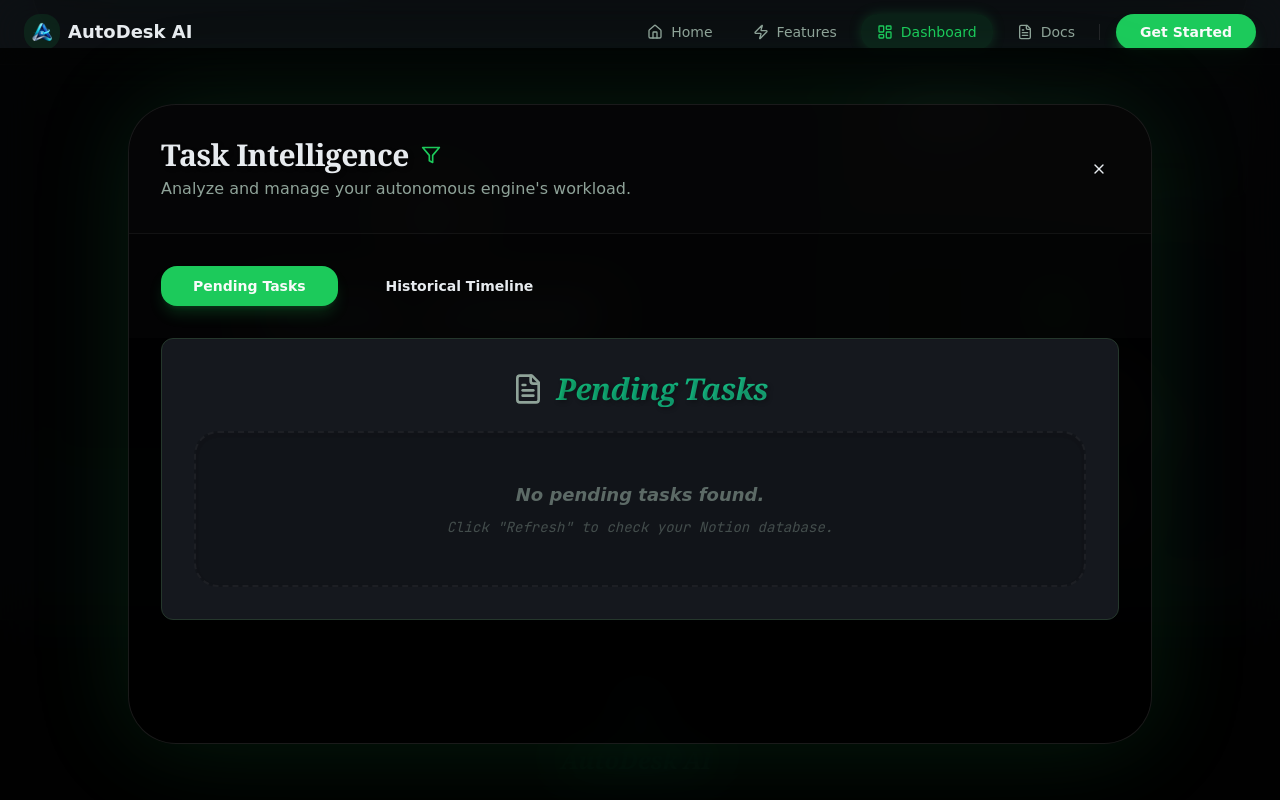
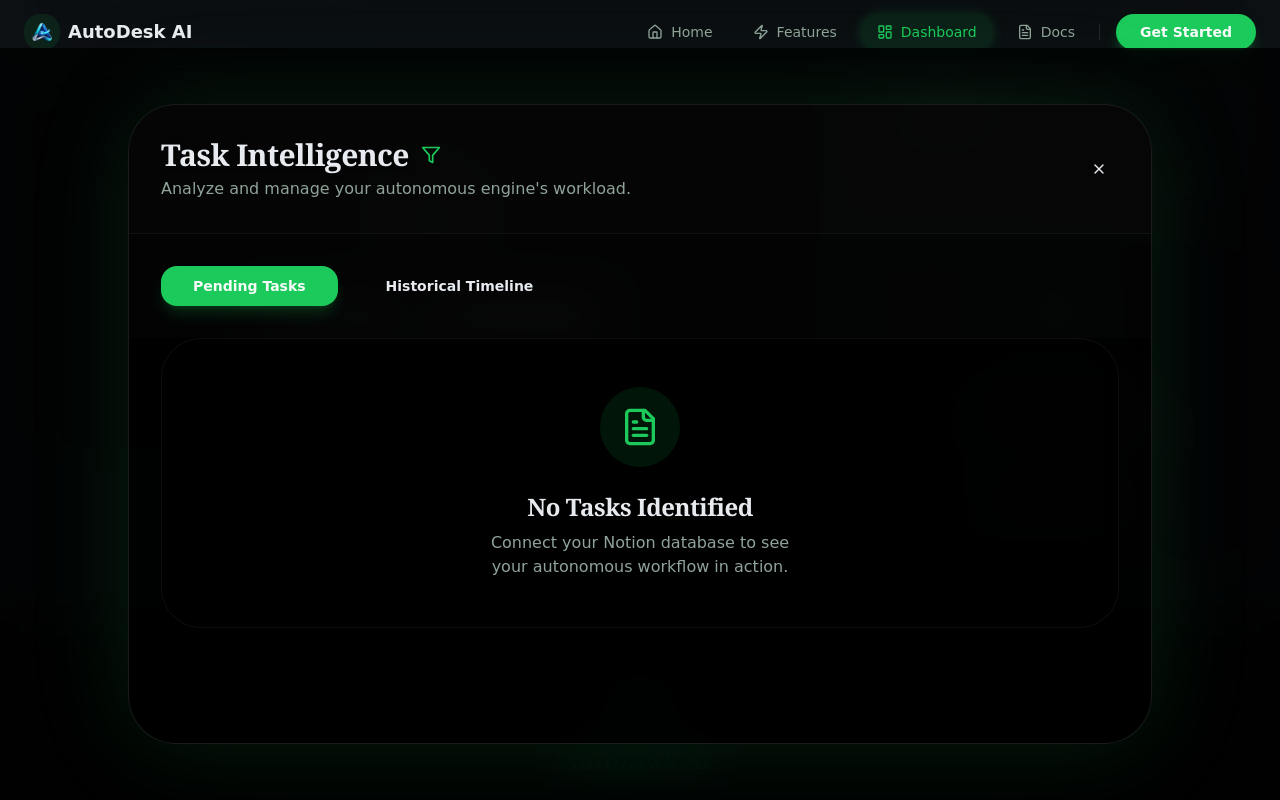
Before and after one commit to KGFCH2/AutoDesk-AI, a React (Vite) app: page /dashboard in a window 1280 px wide. Both pictures are taken after a click on the element 1056 px from the left and 926 px from the top of the page. Shown: the part 526-1326 px from the top of the page. Built offline with nearby package versions, Linux system fonts and the light colour scheme; the HTML template or start-up script is replaced by a standard one.

Commit message:
Add src/components/task-list.tsx update

```diff
--- a/src/components/task-list.tsx
+++ b/src/components/task-list.tsx
@@ -1,77 +1,88 @@
-import { CheckCircle, Clock, AlertCircle, FileText } from "lucide-react";
+import { CheckCircle, Clock, AlertCircle, FileText, Calendar } from "lucide-react";
 import { motion } from "framer-motion";
+import { cn } from "@/lib/utils";
 
 interface NotionTask {
   id: string;
   title: string;
   status: string;
+  lastEditedTime: string;
 }
 
 interface TaskListProps {
   tasks: NotionTask[];
+  title?: string;
 }
 
-export function TaskList({ tasks }: TaskListProps) {
+export function TaskList({ tasks, title = "Task Overview" }: TaskListProps) {
   if (tasks.length === 0) {
     return (
       <motion.div
-        initial={{ opacity: 0, y: 20 }}
-        animate={{ opacity: 1, y: 0 }}
-        className="rounded-xl border border-border bg-card p-6 scroll-reveal md:p-8"
+        initial={{ opacity: 0, scale: 0.95 }}
+        animate={{ opacity: 1, scale: 1 }}
+        className="rounded-[2.5rem] border border-white/5 bg-black/40 p-12 backdrop-blur-xl"
       >
-        <h2 className="text-2xl font-bold mb-6 flex items-center justify-center gap-3 text-math-gradient md:text-3xl">
-          <FileText className="h-8 w-8 text-muted-foreground" />
-          Pending Tasks
-        </h2>
-        <div className="flex flex-col items-center py-12 px-6 rounded-3xl bg-background/50 border-2 border-dashed border-white/5 shadow-inner">
-          <p className="text-muted-foreground text-lg text-center font-bold italic opacity-60">
-            No pending tasks found.
-          </p>
-          <p className="text-muted-foreground/40 text-sm text-center mt-2 italic font-mono">
-            Click "Refresh" to check your Notion database.
-          </p>
+        <div className="flex flex-col items-center gap-6">
+          <div className="w-20 h-20 rounded-full bg-primary/10 flex items-center justify-center">
+            <FileText className="h-10 w-10 text-primary" />
+          </div>
+          <div className="text-center space-y-2">
+            <h3 className="text-2xl font-black text-foreground">No Tasks Identified</h3>
+            <p className="text-muted-foreground font-medium max-w-xs">
+              Connect your Notion database to see your autonomous workflow in action.
+            </p>
+          </div>
         </div>
       </motion.div>
     );
   }
 
   return (
-    <motion.div
-      initial={{ opacity: 0, y: 20 }}
-      animate={{ opacity: 1, y: 0 }}
-      className="rounded-xl border border-border bg-card p-6 scroll-reveal bg-playful-1 md:p-8"
-    >
-      <h2 className="text-2xl font-black mb-8 flex flex-col items-center gap-4 text-math-gradient md:flex-row md:justify-between md:text-3xl">
-        <div className="flex items-center gap-3">
-          <FileText className="h-8 w-8 text-primary group-hover:animate-bounce" />
-          Pending Tasks
-        </div>
-        <span className="rounded-2xl bg-primary/15 border border-primary/20 px-6 py-2 text-sm font-black text-primary backdrop-blur-md shadow-lg shadow-primary/10">
-          {tasks.length} task{tasks.length !== 1 ? "s" : ""}
+    <div className="space-y-6">
+      <div className="flex items-center justify-between px-2">
+        <h2 className="text-2xl font-black text-foreground flex items-center gap-3">
+          <FileText className="h-6 w-6 text-primary" />
+          {title}
+        </h2>
+        <span className="px-4 py-1.5 rounded-full bg-primary/10 border border-primary/20 text-xs font-black text-primary uppercase tracking-widest">
+          {tasks.length} Entr{tasks.length === 1 ? "y" : "ies"}
         </span>
-      </h2>
-      <div className="space-y-6">
+      </div>
+
+      <div className="grid gap-4 max-h-[60vh] overflow-y-auto pr-2 custom-scrollbar">
         {tasks.map((task, index) => (
           <motion.div
             key={task.id}
             initial={{ opacity: 0, x: -20 }}
             animate={{ opacity: 1, x: 0 }}
-            transition={{ delay: index * 0.1 }}
-            whileHover={{ scale: 1.03, x: 5 }}
-            className="flex flex-col items-center gap-4 rounded-3xl border-2 border-dashed border-primary/20 bg-background/90 p-5 shadow-xl md:flex-row md:p-6"
+            transition={{ delay: index * 0.05 }}
+            className="group p-6 rounded-[2rem] bg-white/[0.03] border border-white/5 hover:bg-white/[0.05] hover:border-primary/20 transition-all duration-300"
           >
-            <div className="p-3 rounded-2xl bg-warning/10 border border-warning/10 shadow-inner">
-              <Clock className="h-6 w-6 text-warning shrink-0" />
+            <div className="flex items-start justify-between gap-4">
+              <div className="space-y-3 flex-1">
+                <div className="flex items-center gap-2">
+                  <span className={cn(
+                    "px-3 py-1 rounded-full text-[10px] font-black uppercase tracking-wider",
+                    task.status === "Done" ? "bg-primary/10 text-primary" : "bg-warning/10 text-warning"
+                  )}>
+                    {task.status}
+                  </span>
+                  <div className="flex items-center gap-1.5 text-[10px] text-muted-foreground font-medium">
+                    <Calendar className="w-3 h-3" />
+                    {new Date(task.lastEditedTime).toLocaleDateString()} at {new Date(task.lastEditedTime).toLocaleTimeString([], { hour: '2-digit', minute: '2-digit' })}
+                  </div>
+                </div>
+                <h3 className="text-xl font-black text-foreground leading-tight group-hover:text-primary transition-colors">
+                  {task.title}
+                </h3>
+              </div>
+              <div className="w-12 h-12 rounded-2xl bg-white/5 flex items-center justify-center shrink-0 group-hover:bg-primary/20 transition-all">
+                {task.status === "Done" ? <CheckCircle className="w-6 h-6 text-primary" /> : <Clock className="w-6 h-6 text-warning" />}
+              </div>
             </div>
-            <span className="text-xl font-black text-center text-foreground/90 md:text-left leading-tight lg:text-2xl">
-              {task.title}
-            </span>
-            <span className="md:ml-auto rounded-xl bg-warning/10 px-5 py-2 text-xs font-black text-warning border border-warning/20 shadow-lg tracking-widest uppercase">
-              {task.status}
-            </span>
           </motion.div>
         ))}
       </div>
-    </motion.div>
+    </div>
   );
 }
```
